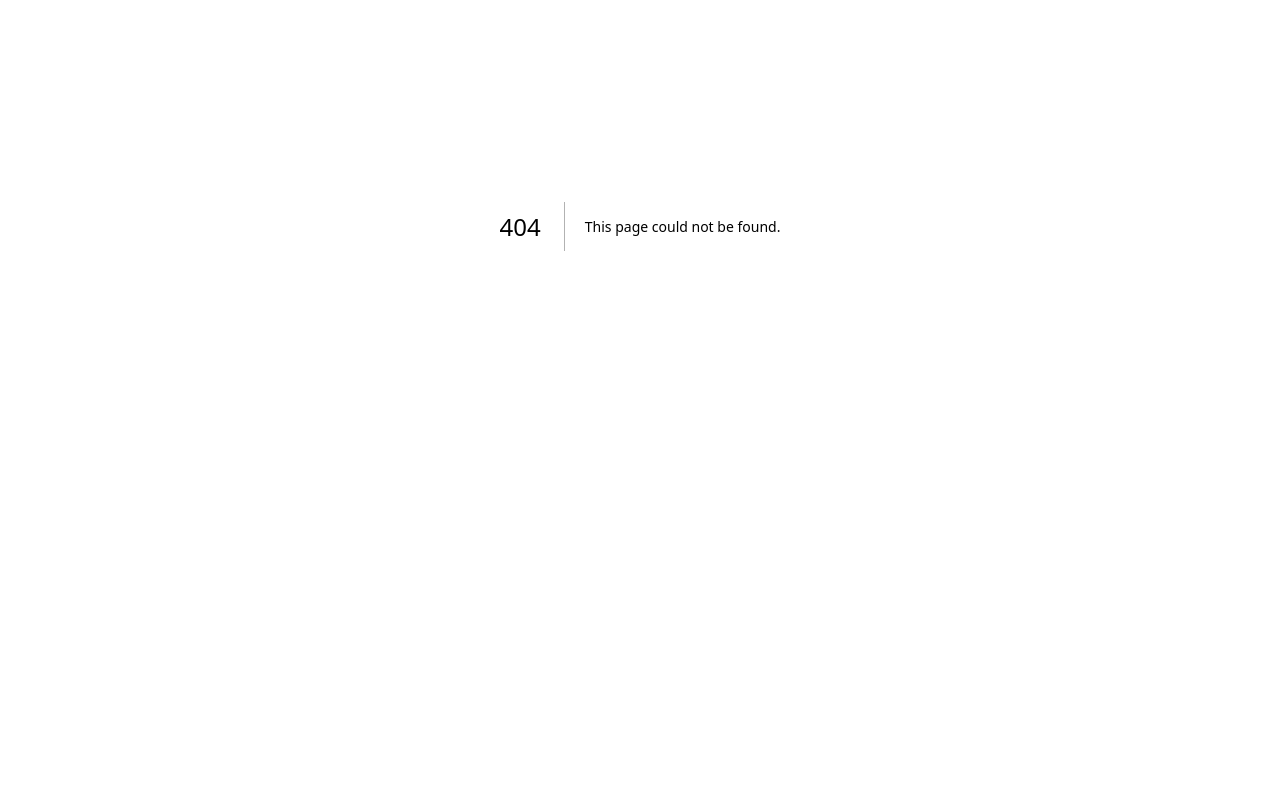
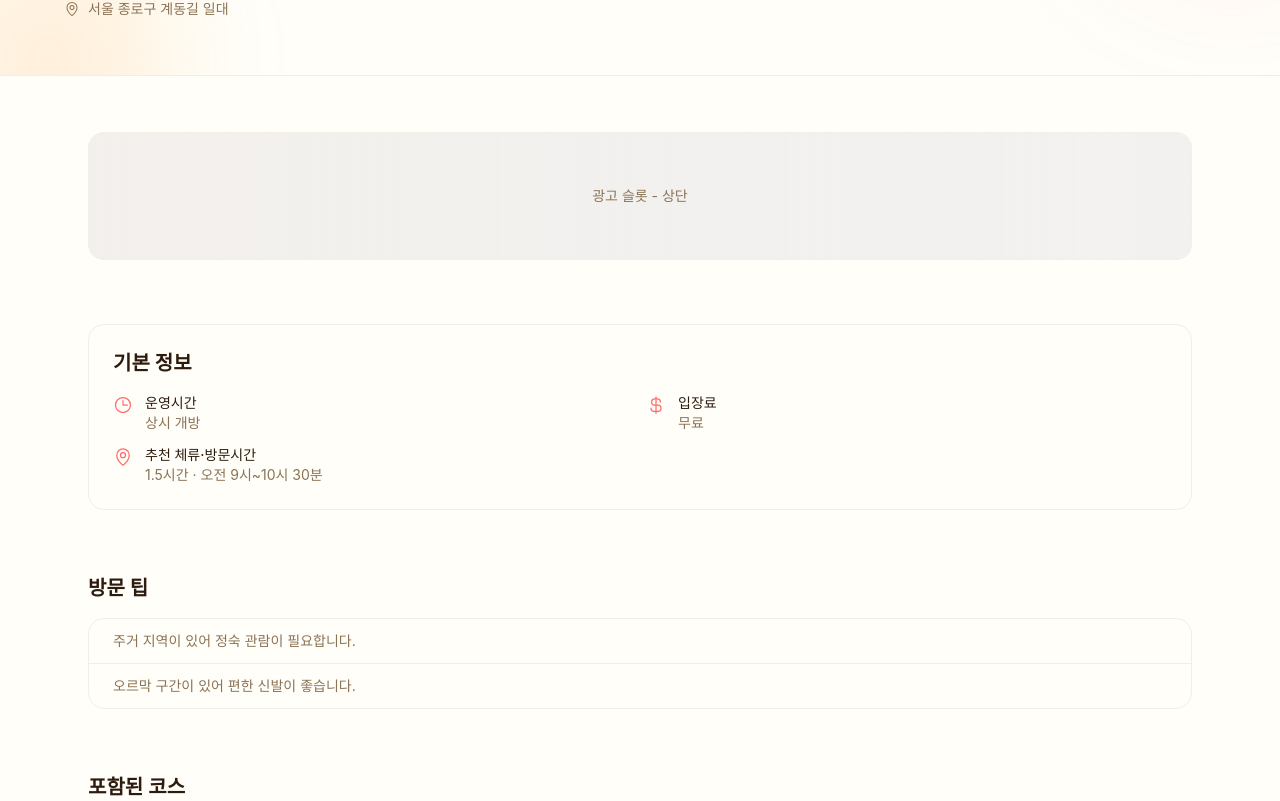
Before and after one commit to amh6281/followtrip, a Next.js app: page /busan/place/bukchon in a window 1280 px wide. Before the commit this address had no page. Shown: the part 239-1040 px from the top of the page. Before the commit the page ends 865 px from the top, so only its background shows below. Built offline with nearby package versions, Linux system fonts and the light colour scheme; a web font is replaced by a local one.

Commit message:
feat: placeId template component 추가

```diff
--- /dev/null
+++ b/src/app/[regionId]/place/[placeId]/page.tsx
@@ -0,0 +1,50 @@
+import { notFound } from 'next/navigation';
+import { getRegionPlace, getRegionCourse } from '@/utils/region';
+import { REGION_HUBS } from '@/constants/region';
+import PlaceTemplate from '@/components/region/place/templates/PlaceTemplate';
+
+interface PlacePageProps {
+  params: Promise<{ regionId: string; placeId: string }>;
+}
+
+export async function generateStaticParams() {
+  const regions = ['seoul', 'busan', 'jeju', 'gangneung'];
+  const places = ['ikseondong', 'gwangjang-market', 'seongsu', 'bukchon'];
+  return regions.flatMap((regionId) =>
+    places.map((placeId) => ({ regionId, placeId })),
+  );
+}
+
+export async function generateMetadata({ params }: PlacePageProps) {
+  const { placeId } = await params;
+  const place = getRegionPlace(placeId);
+  if (!place) return {};
+  return {
+    title: `${place.name} | followtrip`,
+    description: `${place.address} · ${place.stayDuration}`,
+  };
+}
+
+const PlacePage = async ({ params }: PlacePageProps) => {
+  const { regionId, placeId } = await params;
+  const place = getRegionPlace(placeId);
+  if (!place) notFound();
+
+  const region = REGION_HUBS[regionId];
+  const regionName = region?.name ?? regionId;
+
+  const includedCourses = place.includedCourseSlugs
+    .map((slug) => getRegionCourse(slug))
+    .filter(Boolean);
+
+  return (
+    <PlaceTemplate
+      place={place}
+      regionId={regionId}
+      regionName={regionName}
+      includedCourses={includedCourses}
+    />
+  );
+};
+
+export default PlacePage;
--- /dev/null
+++ b/src/components/region/place/templates/PlaceTemplate.tsx
@@ -0,0 +1,57 @@
+import { AdSlot } from '@/components/common';
+import {
+  PlaceHeaderSection,
+  PlaceBasicInfoSection,
+  PlaceTipsSection,
+  PlaceIncludedCoursesSection,
+} from '../organisms';
+import type { RegionPlace, RegionCourse } from '@/types/region';
+
+interface PlaceTemplateProps {
+  place: RegionPlace;
+  regionId: string;
+  regionName: string;
+  includedCourses: RegionCourse[];
+}
+
+const PlaceTemplate = ({
+  place,
+  regionId,
+  regionName,
+  includedCourses,
+}: PlaceTemplateProps) => {
+  return (
+    <main className='min-h-[60vh]'>
+      <PlaceHeaderSection
+        place={place}
+        regionId={regionId}
+        regionName={regionName}
+      />
+
+      <div className='mx-auto max-w-6xl px-4 py-10 md:px-6 md:py-14'>
+        <div className='flex flex-col gap-12 lg:gap-16'>
+          <AdSlot
+            label='광고 슬롯 - 상단'
+            className='from-muted/40 to-muted/10 bg-linear-to-r'
+          />
+
+          <PlaceBasicInfoSection place={place} />
+
+          <PlaceTipsSection tips={place.tips} />
+
+          <PlaceIncludedCoursesSection
+            courses={includedCourses}
+            regionId={regionId}
+          />
+
+          <AdSlot
+            label='광고 슬롯 - 하단'
+            className='from-muted/20 to-background bg-linear-to-r'
+          />
+        </div>
+      </div>
+    </main>
+  );
+};
+
+export default PlaceTemplate;
```
